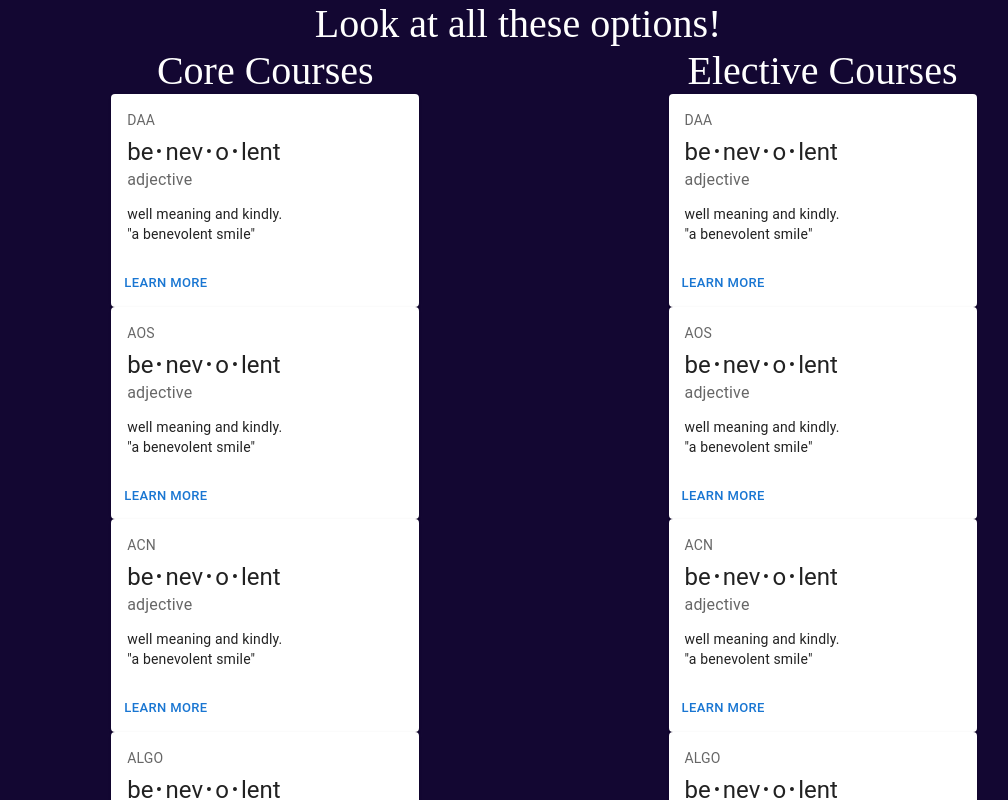
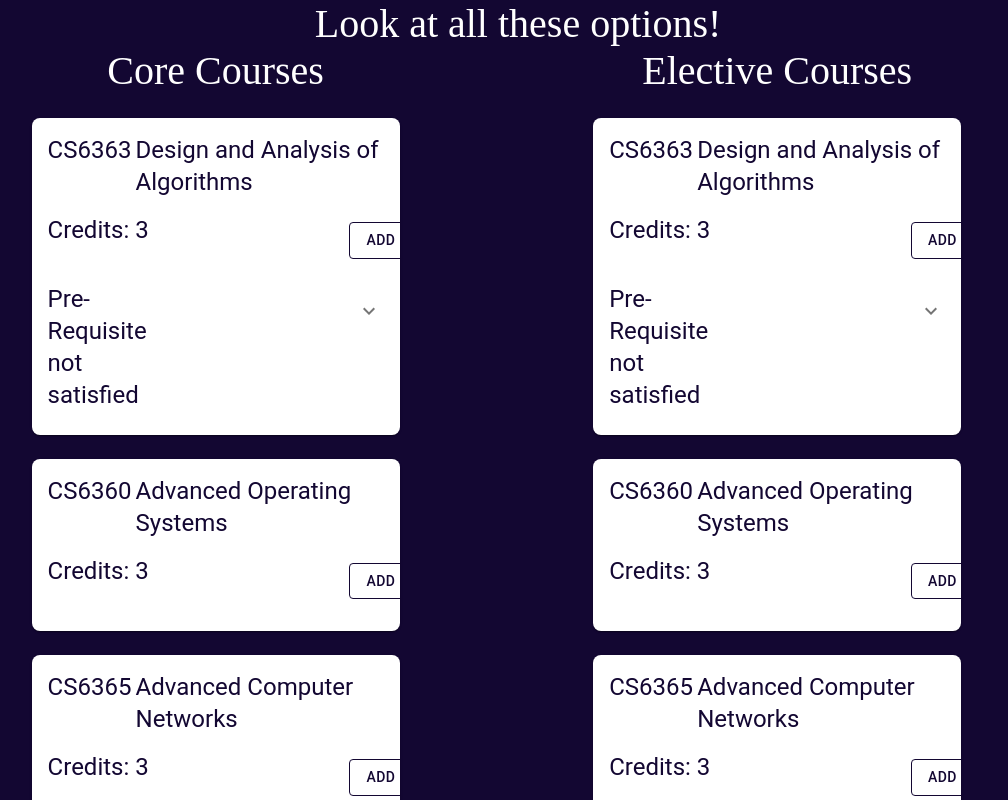
Before and after one commit to learner-pratik/hackutd-project, a React (Create React App) app in the folder frontend/: page / in a window 1280 px wide. Shown: the top 800 px of the page, without its empty margins (122-1130 px from the left). Built offline with nearby package versions, Linux system fonts and the light colour scheme.

Commit message:
built course options page

```diff
--- a/frontend/src/components/CourseCard.js
+++ b/frontend/src/components/CourseCard.js
@@ -9,12 +9,6 @@ import ExpandMoreIcon from '@mui/icons-material/ExpandMore';
 import Grid from '@mui/material/Grid';
 import IconButton from '@mui/material/IconButton';
 import Typography from '@mui/material/Typography';
-
-// color schemes
-// #130732
-// #814FFF
-// 6B34F7
-//
 
 const ExpandMore = styled((props) => {
     const { expand, ...other } = props;
@@ -47,7 +41,7 @@ function CourseCard(props) {
         >
             <CardContent>
                 <Grid container spacing={2}>
-                    <Grid item xs={4}>
+                    <Grid item xs={3}>
                         <Typography
                             variant='h5'
                             sx={{
@@ -59,7 +53,7 @@ function CourseCard(props) {
                             {props.courseNumber}
                         </Typography>
                     </Grid>
-                    <Grid item xs={8}>
+                    <Grid item xs={9}>
                         <Typography
                             variant='h5'
                             sx={{
@@ -92,12 +86,14 @@ function CourseCard(props) {
                                     borderColor:'#130732',
                                 }}
                                 variant='outlined'
-                                size='large'
+                                size='medium'
                             >
                                 Add
                             </Button>
                         </CardActions>
                     </Grid>
+                    {
+                    props.preReq &&
                     <Grid item xs={4}>
                         <Typography
                             variant='h5'
@@ -110,7 +106,10 @@ function CourseCard(props) {
                             Pre-Requisite not satisfied
                         </Typography>
                     </Grid>
-                    <Grid item xs={6}></Grid>
+                    }
+                    {props.preReq && <Grid item xs={6}></Grid>}
+                    {
+                    props.preReq &&
                     <Grid item xs={2}>
                         <CardActions>
                             <ExpandMore
@@ -123,11 +122,12 @@ function CourseCard(props) {
                             </ExpandMore>
                         </CardActions>
                     </Grid>
+                    }
                 </Grid>
             </CardContent>
             <Collapse in={expanded} timeout="auto" unmountOnExit>
-                <Grid container spacing={2}>
-                    <Grid item xs={4}>
+                <Grid sx={{p:1}} container spacing={2}>
+                    <Grid item xs={3}>
                         <Typography
                             variant='h5'
                             sx={{
@@ -136,10 +136,10 @@ function CourseCard(props) {
                                 color: '#130732',
                             }}
                         >
-                            {props.courseNumber}
+                            {props.preReqCourseNumber}
                         </Typography>
                     </Grid>
-                    <Grid item xs={8}>
+                    <Grid item xs={9}>
                         <Typography
                             variant='h5'
                             sx={{
@@ -148,7 +148,7 @@ function CourseCard(props) {
                                 color: '#130732',
                             }}
                         >
-                            {props.courseName}
+                            {props.preReqCourseName}
                         </Typography>
                     </Grid>
                     <Grid item xs={4}>
@@ -160,7 +160,7 @@ function CourseCard(props) {
                                 color: '#130732',
                             }}
                         >
-                            Credits: {props.courseCredits}
+                            Credits: {props.preReqCourseCredits}
                         </Typography>
                     </Grid>
                     <Grid item xs={6}></Grid>
@@ -172,7 +172,7 @@ function CourseCard(props) {
                                     borderColor:'#130732',
                                 }}
                                 variant='outlined'
-                                size='large'
+                                size='medium'
                             >
                                 Add
                             </Button>
--- a/frontend/src/components/Options.js
+++ b/frontend/src/components/Options.js
@@ -1,100 +1,86 @@
 import React from 'react';
-import {useEffect, useState} from 'react';
 import Grid from '@mui/system/Unstable_Grid/Grid';
-import Card from '@mui/material/Card';
-import CardActions from '@mui/material/CardActions';
-import CardContent from '@mui/material/CardContent';
-import Button from '@mui/material/Button';
-import Typography from '@mui/material/Typography';
-import { Box } from '@mui/system';
-
-const bull = (
-    <Box
-      component="span"
-      sx={{ display: 'inline-block', mx: '2px', transform: 'scale(0.8)' }}
-    >
-      •
-    </Box>
-  );
-
-
-
-
+import CourseCard from './CourseCard';
 
 function Options(props) {
 
-    const subs= [{name:"DAA"},{name:"AOS"},{name:"ACN"},{name:"ALGO"},{name:"Compiler"}];
+  const subs= [
+    {
+      no:"CS6363",
+      name:"Design and Analysis of Algorithms",
+      credit:"3",
+      pre_req:true,
+      pre_req_no:"CS5343",
+      pre_req_name:"Algo and DS",
+      pre_req_credit:"3"
+    },
+    {no:"CS6360", name:"Advanced Operating Systems", credit:'3', pre_req:false},
+    {
+      no:"CS6365",
+      name:"Advanced Computer Networks",
+      credit:'3',
+      pre_req:true,
+      pre_req_no:"CS5340",
+      pre_req_name:"Computer Networks",
+      pre_req_credit:"3"
+    },
+    {no:"CS6361", name:"Machine Learning", credit:'3', pre_req:false},
+    {no:"CS6370", name:"Database Design", credit:'3', pre_req:false},
+  ];
+
   return (
     <React.Fragment>
-  <div className="sub-title fancy-text" >Look at all these options! </div>
+      <div className="sub-title fancy-text" >
+        Look at all these options!
+      </div>
       <Grid container spacing={2}>
-  <Grid className="grid" item xs={3}>
-  <div className="sub-title fancy-text" >Core Courses </div>
+        <Grid className="grid" item xs={4}>
+          <div className="sub-title fancy-text" >Core Courses</div>
           {
-                subs.map(subject =>
-
-                    <Card sx={{ minWidth: 275 }}>
-                    <CardContent>
-                      <Typography sx={{ fontSize: 14 }} color="text.secondary" gutterBottom>
-                       {subject.name}
-                      </Typography>
-                      <Typography variant="h5" component="div">
-                        be{bull}nev{bull}o{bull}lent
-                      </Typography>
-                      <Typography sx={{ mb: 1.5 }} color="text.secondary">
-                        adjective
-                      </Typography>
-                      <Typography variant="body2">
-                        well meaning and kindly.
-                        <br />
-                        {'"a benevolent smile"'}
-                      </Typography>
-                    </CardContent>
-                    <CardActions>
-                      <Button size="small">Learn More</Button>
-                    </CardActions>
-                  </Card>
-                )
- }
-
-
-
-  </Grid>
-
-  <Grid className="grid" item xs={3}>
-  <div className="sub-title fancy-text" >Elective Courses </div>
-  {
-                subs.map(subject =>
-
-                    <Card sx={{ minWidth: 275 }}>
-                    <CardContent>
-                      <Typography sx={{ fontSize: 14 }} color="text.secondary" gutterBottom>
-                       {subject.name}
-                      </Typography>
-                      <Typography variant="h5" component="div">
-                        be{bull}nev{bull}o{bull}lent
-                      </Typography>
-                      <Typography sx={{ mb: 1.5 }} color="text.secondary">
-                        adjective
-                      </Typography>
-                      <Typography variant="body2">
-                        well meaning and kindly.
-                        <br />
-                        {'"a benevolent smile"'}
-                      </Typography>
-                    </CardContent>
-                    <CardActions>
-                      <Button size="small">Learn More</Button>
-                    </CardActions>
-                  </Card>
+            subs.map(sub =>
+              sub.pre_req ?
+              <CourseCard
+                courseNumber={sub.no}
+                courseName={sub.name}
+                courseCredits={sub.credit}
+                preReq={sub.pre_req}
+                preReqCourseNumber={sub.pre_req_no}
+                preReqCourseName={sub.pre_req_name}
+                preReqCourseCredits={sub.pre_req_credit}
+              /> :
+              <CourseCard
+                courseNumber={sub.no}
+                courseName={sub.name}
+                courseCredits={sub.credit}
+                preReq={sub.pre_req}
+              />
             )
           }
         </Grid>
-
-
+        <Grid className="grid" item xs={4}>
+          <div className="sub-title fancy-text" >Elective Courses </div>
+          {
+            subs.map(sub =>
+              sub.pre_req ?
+              <CourseCard
+                courseNumber={sub.no}
+                courseName={sub.name}
+                courseCredits={sub.credit}
+                preReq={sub.pre_req}
+                preReqCourseNumber={sub.pre_req_no}
+                preReqCourseName={sub.pre_req_name}
+                preReqCourseCredits={sub.pre_req_credit}
+              /> :
+              <CourseCard
+                courseNumber={sub.no}
+                courseName={sub.name}
+                courseCredits={sub.credit}
+                preReq={sub.pre_req}
+              />
+            )
+          }
         </Grid>
-
-
+      </Grid>
     </React.Fragment>
   );
 }
--- a/frontend/src/index.css
+++ b/frontend/src/index.css
@@ -33,7 +33,7 @@ code {
   border-color: white !important;
 }
 .grid{
-  margin-left: 18%;
+  margin-left: 10%;
 }
 
 @import url('https://fonts.googleapis.com/css2?family=Lobster&display=swap');
```
Lines whose indentation alone changed are shown as unchanged.
